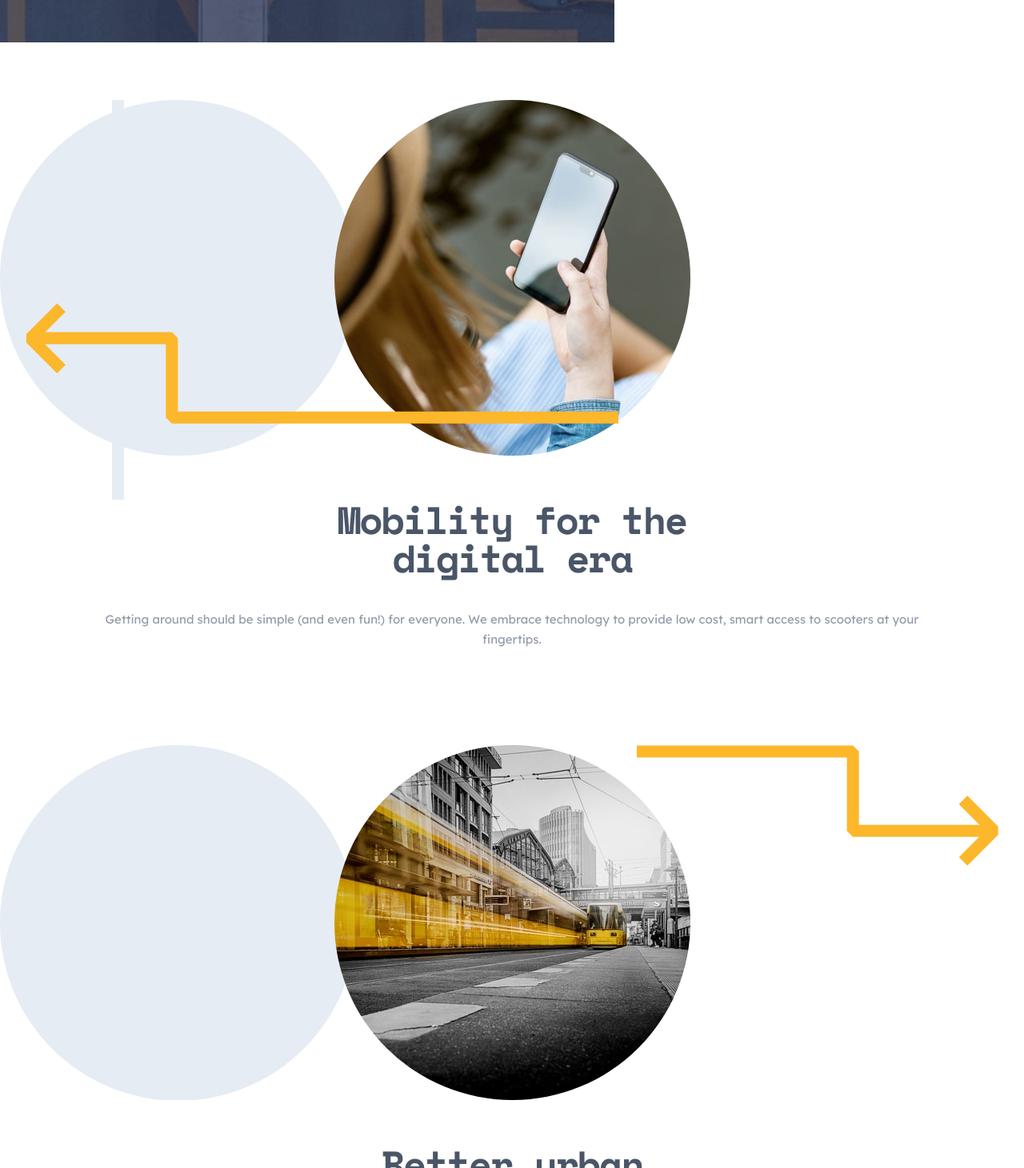
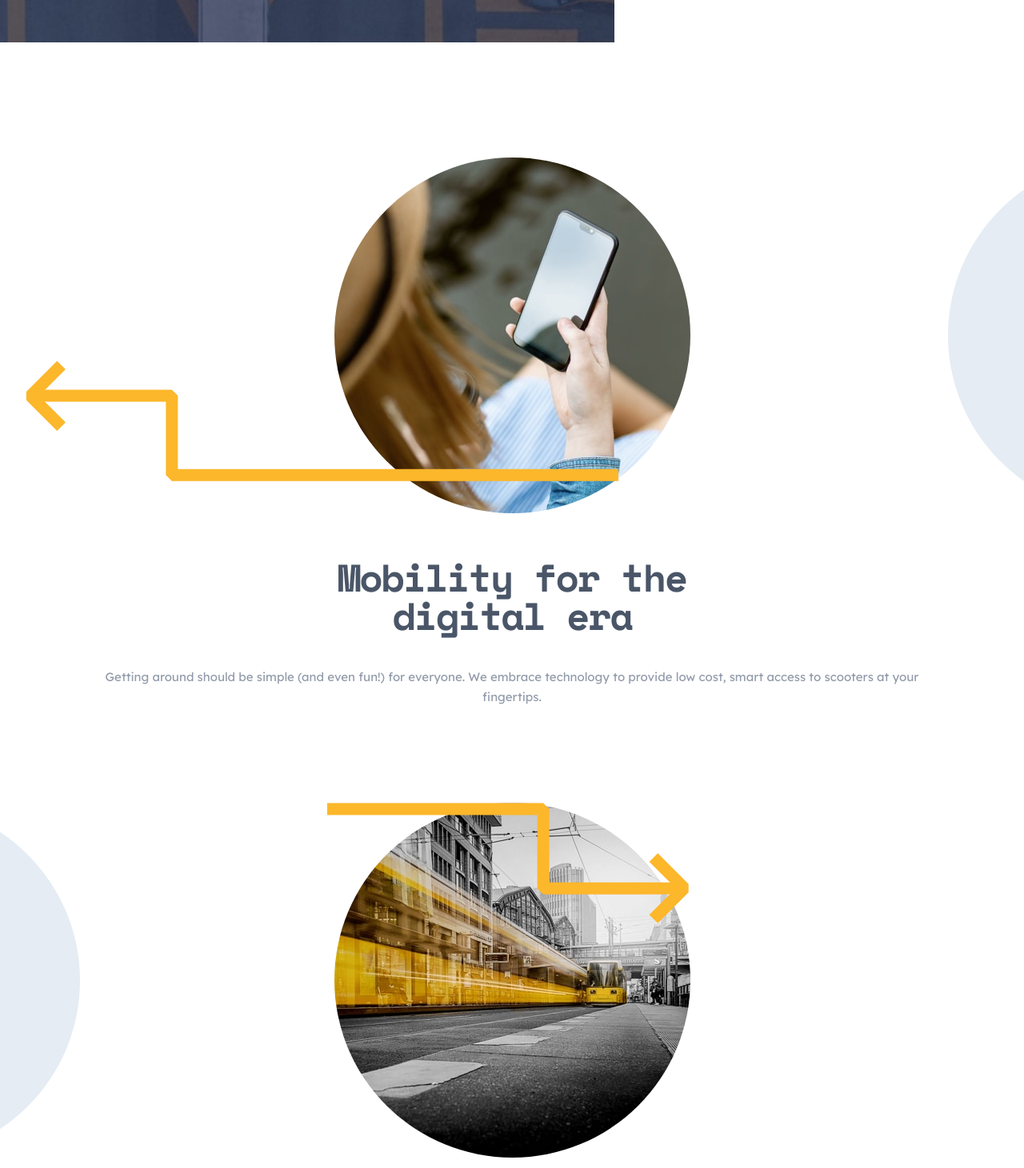
Before and after one commit to xaviguasch/scoot-multipage-website-app-frontendmentor-prac, a React (Create React App) app: page /about in a window 1280 px wide. Shown: the part 229-1690 px from the top of the page at 80% size. Built offline with nearby package versions, Linux system fonts and the light colour scheme.

Commit message:
styled main__b section of About component for tablet

```diff
--- a/src/components/About.css
+++ b/src/components/About.css
@@ -131,4 +131,34 @@
     background-repeat: no-repeat;
     background-size: auto, auto, cover;
   }
+
+  /* Main about */
+  .main--about::before {
+    content: '';
+    width: unset;
+    height: unset;
+    background: unset;
+    position: absolute;
+    top: 0;
+    left: unset;
+  }
+
+  /* Main B */
+  .main__b--about {
+    margin-top: 9em;
+    padding-bottom: 7.5em;
+  }
+
+  .pair__illus__four {
+    background-position: top right -350px;
+  }
+
+  .pair__illus__five {
+    background-position: top left -345px;
+  }
+
+  .pattern__five {
+    top: 0;
+    right: 419px;
+  }
 }
--- a/src/components/About.js
+++ b/src/components/About.js
@@ -73,7 +73,7 @@ const About = () => {
       <section className='banner banner--about'>
         <h2 className='title'>About</h2>
       </section>
-      <section className='main'>
+      <section className='main main--about'>
         <div className='main__b main__b--about'>
           <div className='main__b__pair'>
             <div className='pair__copy'>
@@ -85,14 +85,14 @@ const About = () => {
               </p>
             </div>
 
-            <div className='pair__illus'>
+            <div className='pair__illus pair__illus__four'>
               <LeftUpArrowUpwardsPattern className='pattern pattern__four' />
               <img src={digitalEraImg} alt='person checking phone' />
             </div>
           </div>
 
           <div className='main__b__pair'>
-            <div className='pair__illus'>
+            <div className='pair__illus pair__illus__five'>
               <RightArrowPattern className='pattern pattern__five' />
               <img src={betterLivingImg} alt='bus on street' />
             </div>
```
